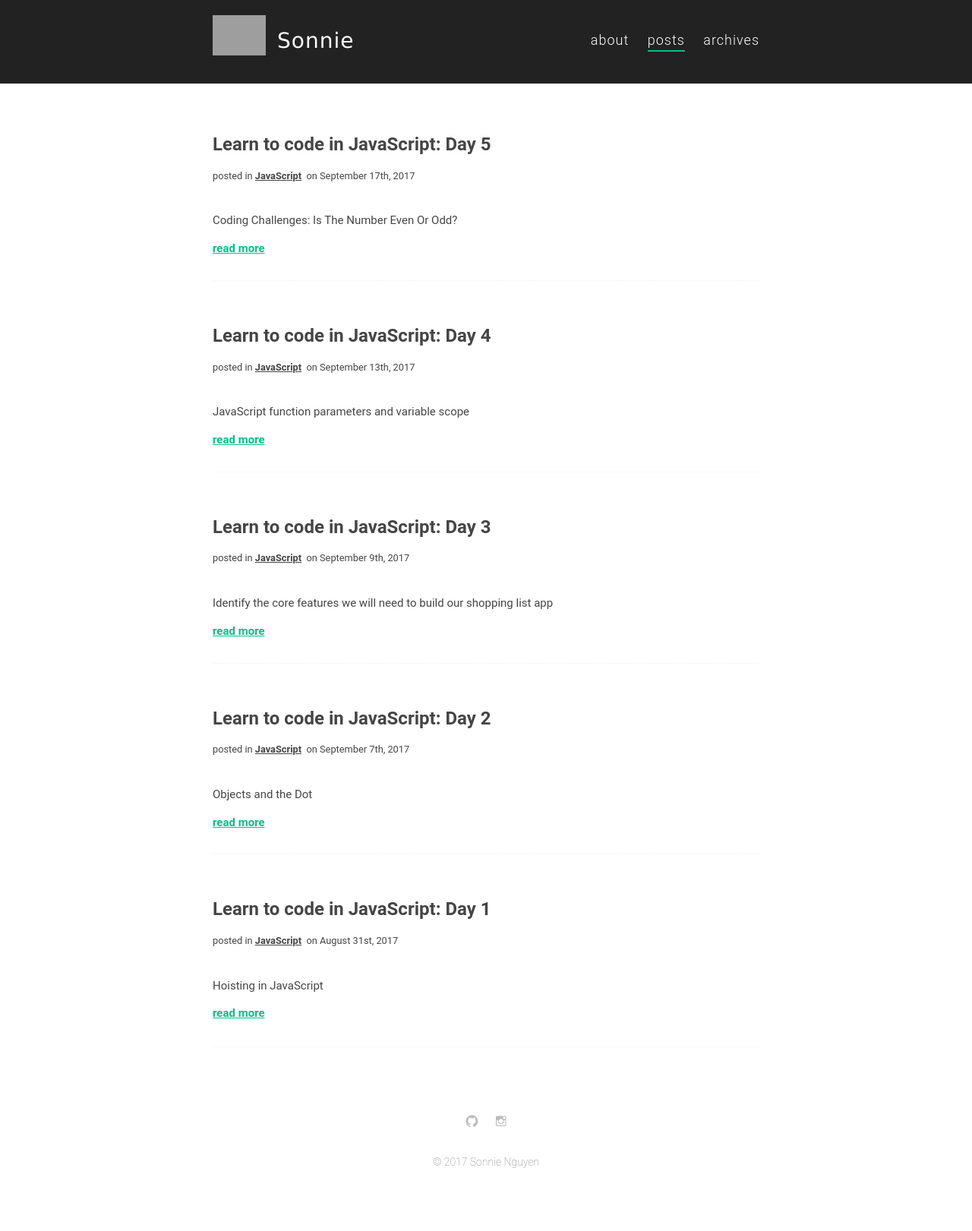
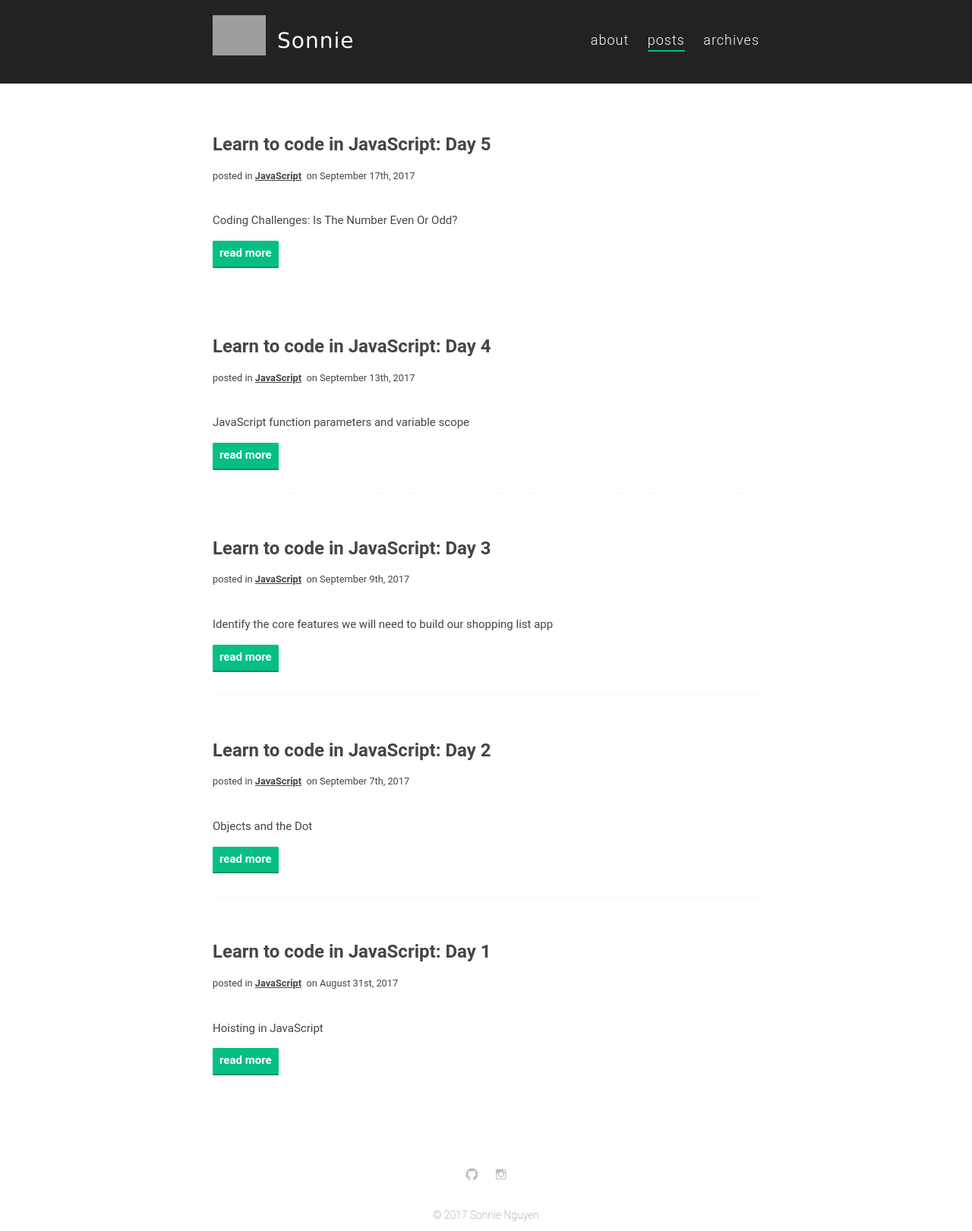
Before and after one commit to sonnienguyen/sonnie-nguyen-portfolio, a Jekyll site: the page built from index.html, in a window 1280 px wide. Shown: the whole page at 76% size. Built offline with Jekyll 4.4.1, drawn with Linux system fonts in a browser that asks for light colours; the list of posts is cut into pages by our own code; before the commit the page ends 1551 px from its top, so only the background shows below that; grey boxes are pictures that could not be loaded.

Commit message:
Improve read more button

```diff
--- a/_sass/base/_variables.scss
+++ b/_sass/base/_variables.scss
@@ -46,13 +46,18 @@ $selection-text-color         : $dark-gray;
 
 $info-color                   : #05bf85; // previous <- #10AFF2
 
-// links //
+// Links
 
 $link-color                   : $info-color;
-$link-color-hover             : mix($black, $link-color, 25%);
-$link-color-visited           : mix($white, $link-color, 25%);
-$masthead-link-color          : #fff;
+$link-text-color              : $white;
+$link-color-hover             : mix($black, $link-color, 30%);
+$link-color-visited           : mix($white, $link-color, 30%);
+$masthead-link-color          : $white;
 $masthead-link-color-active   : $info-color;
+
+// Other
+
+$global-transition-speed      : .3s;
 
 // Mobile breakpoints
 @mixin mobile {
--- a/_sass/components/_posts.scss
+++ b/_sass/components/_posts.scss
@@ -85,7 +85,25 @@
 }
 
 .read-more {
-  color: $link-color;
-  font-size: 15px;
-  text-transform: lowercase;
+  -webkit-transition: background-color $global-transition-speed linear;
+  background: $link-color;
+  border-bottom: 2px solid $link-color-hover;
+  border-radius: .1em;
+  color: $link-text-color;
+  display: inline-block;
+  margin: 0 .4em 0 0;
+  padding: .4em .6em;
+  text-decoration: none;
+  transition: background-color $global-transition-speed linear;
+
+  &:hover {
+    background: $link-color-hover;
+    color: $link-text-color;
+  }
+
+  &:active {
+    -webkit-transform: translate(0, .1em);
+    border-bottom: 2px solid $link-color-visited;
+    transform: translate(0, .1em);
+  }
 }
```
